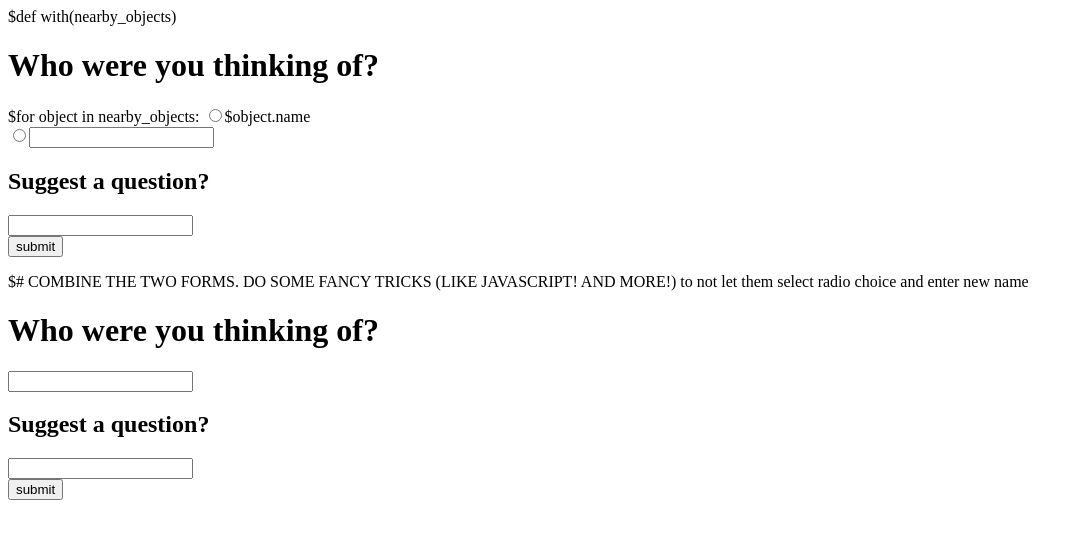
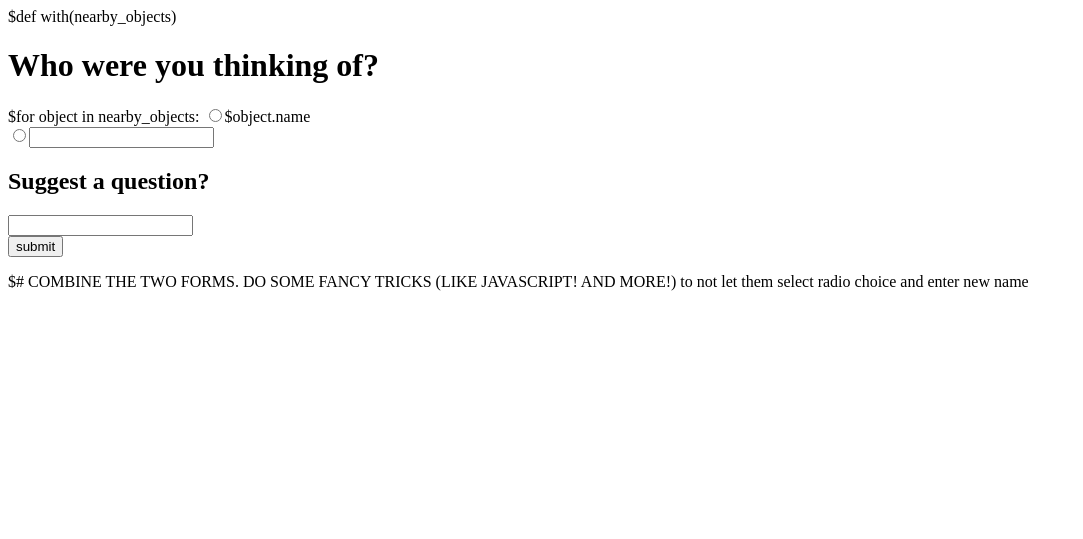
Before and after one commit to rouge8/20questions, a Python web app: template templates/learn.html in a window 1280 px wide. Shown: the top 539 px of the page, without its empty margins (0-1083 px from the left). Run offline with Jinja, Linux system fonts and the light colour scheme; the template is opened without the code that fills it, so the values that code supplies are empty.

Commit message:
added how_many attribute to choose_questions() and cleaned up learn.html

```diff
--- a/TODO.txt
+++ b/TODO.txt
@@ -3,11 +3,6 @@ ask/add more questions
 clean up code (esp. select statements)
 
 BETTER PICKING ALGORITHM FOR ANSWERS
-
-BETTER QUESTION PICKING ALGORITHM?
-
-
-if it's wrong, present a list of characters that are 'close' and let the user say if it's any of them
 
 document!
 
--- a/templates/learn.html
+++ b/templates/learn.html
@@ -7,7 +7,7 @@ $def with(nearby_objects)
         <input type="radio" name="name" value="$object.name">$object.name
         <br />
 
-    <input type="radio" name="name" value="other"><input type="text" name="question">
+    <input type="radio" name="name" value="other"><input type="text" name="name">
     <br />
     <h2>Suggest a question?</h2>
     <input type="text" name="question">
@@ -18,13 +18,3 @@ $def with(nearby_objects)
 
 
 $# COMBINE THE TWO FORMS. DO SOME FANCY TRICKS (LIKE JAVASCRIPT! AND MORE!) to not let them select radio choice and enter new name
-
-<form action="/learn" method="post">
-    <h1>Who were you thinking of?</h1>
-    <input type="text" name="name">
-    <br />
-    <h2>Suggest a question?</h2>
-    <input type="text" name="question">
-    <br />
-    <input type="submit" value="submit">
-</form>
```
Also changed, not shown: twentyquestions.py (+3 -5 lines), 20q.db.
